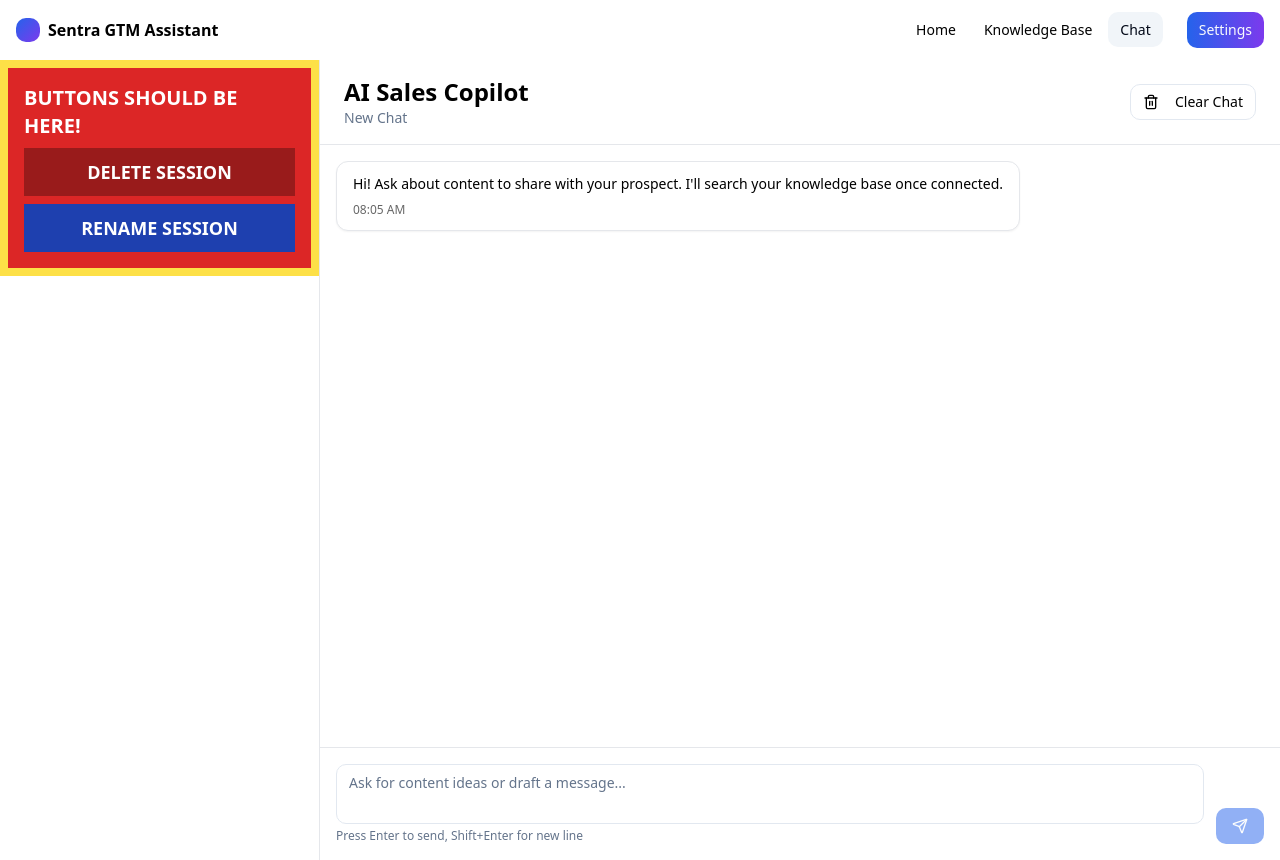
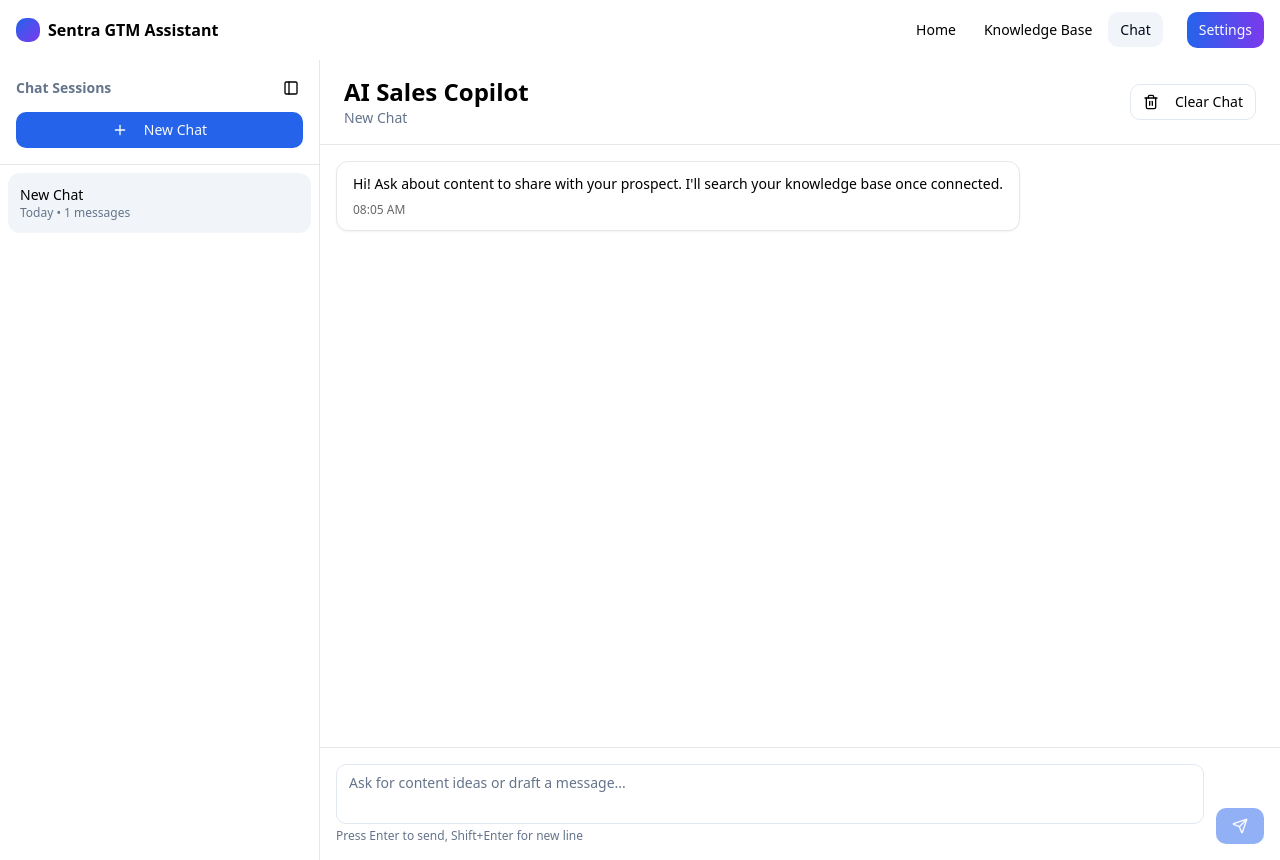
Before and after one commit to romi-blip/sentra-nugget-finder, a React (Vite) app: page /chat in a window 1280 px wide. Built offline with nearby package versions, Linux system fonts and the light colour scheme.

Commit message:
Fix delete button visibility
The delete and rename buttons are now visible and positioned correctly in the chat sidebar.

```diff
--- a/src/components/chat/ChatSidebar.tsx
+++ b/src/components/chat/ChatSidebar.tsx
@@ -154,12 +154,10 @@ export const ChatSidebar = ({
             </div>
           ) : (
             <div className="space-y-1">
-              {sessions.map((session) => {
-                console.log('Rendering session:', session.id, 'editingSessionId:', editingSessionId);
-                return (
+              {sessions.map((session) => (
                 <div
                   key={session.id}
-                    className={`group relative rounded-lg p-3 cursor-pointer transition-colors hover:bg-muted/50 border-2 border-yellow-400 ${
+                  className={`group relative rounded-lg p-3 cursor-pointer transition-colors hover:bg-muted/50 ${
                     activeSessionId === session.id ? "bg-muted" : ""
                   }`}
                     onClick={() => onSessionSelect(session.id)}
@@ -205,49 +203,48 @@ export const ChatSidebar = ({
                         )}
                       </div>
 
-                      {/* DEBUG: Show session info and button state */}
-                      <div className="text-xs text-green-500 mr-2 bg-black p-1">
-                        Session: {session.id.slice(0, 8)}<br/>
-                        Editing: {editingSessionId ? editingSessionId.slice(0, 8) : 'none'}<br/>
-                        Show buttons: {editingSessionId !== session.id ? 'YES' : 'NO'}
-                      </div>
-
-                      {/* Action buttons - EXTREME DEBUG VERSION */}
+                      {/* Action buttons */}
                       {editingSessionId !== session.id && (
-                        <div
-                          className="fixed top-0 right-0 z-[9999] bg-red-600 text-white p-4 border-8 border-yellow-300"
-                          style={{ minWidth: '200px', minHeight: '100px' }}
+                        <DropdownMenu>
+                          <DropdownMenuTrigger asChild>
+                            <Button
+                              variant="ghost"
+                              size="icon"
+                              className="h-8 w-8 opacity-0 group-hover:opacity-100 transition-opacity"
+                              onClick={(e) => e.stopPropagation()}
                             >
-                          <div className="text-xl font-bold mb-2">BUTTONS SHOULD BE HERE!</div>
-                          <button
+                              <MoreVertical className="h-4 w-4" />
+                            </Button>
+                          </DropdownMenuTrigger>
+                          <DropdownMenuContent align="end" className="bg-background border shadow-md">
+                            <DropdownMenuItem
                               onClick={(e) => {
                                 e.stopPropagation();
-                              console.log('FIXED POSITION Delete button clicked for session:', session.id);
+                                handleRename(session.id, session.title);
+                              }}
+                            >
+                              <Edit3 className="h-4 w-4 mr-2" />
+                              Rename
+                            </DropdownMenuItem>
+                            <DropdownMenuItem
+                              onClick={(e) => {
+                                e.stopPropagation();
                                 if (window.confirm('Delete this chat session?')) {
                                   onDeleteSession(session.id);
                                 }
                               }}
-                            className="block w-full h-12 bg-red-800 text-white text-lg font-bold mb-2"
+                              className="text-destructive focus:text-destructive"
                             >
-                            DELETE SESSION
-                          </button>
-
-                          <button
-                            onClick={(e) => {
-                              e.stopPropagation();
-                              console.log('FIXED POSITION Rename button clicked for session:', session.id);
-                              handleRename(session.id, session.title);
-                            }}
-                            className="block w-full h-12 bg-blue-800 text-white text-lg font-bold"
-                          >
-                            RENAME SESSION
-                          </button>
-                        </div>
+                              <Trash2 className="h-4 w-4 mr-2" />
+                              Delete
+                            </DropdownMenuItem>
+                          </DropdownMenuContent>
+                        </DropdownMenu>
                       )}
                     </div>
                   </div>
-                );
-              })}
+                )
+              )}
             </div>
           )}
         </div>
```
Lines whose indentation alone changed are shown as unchanged.
